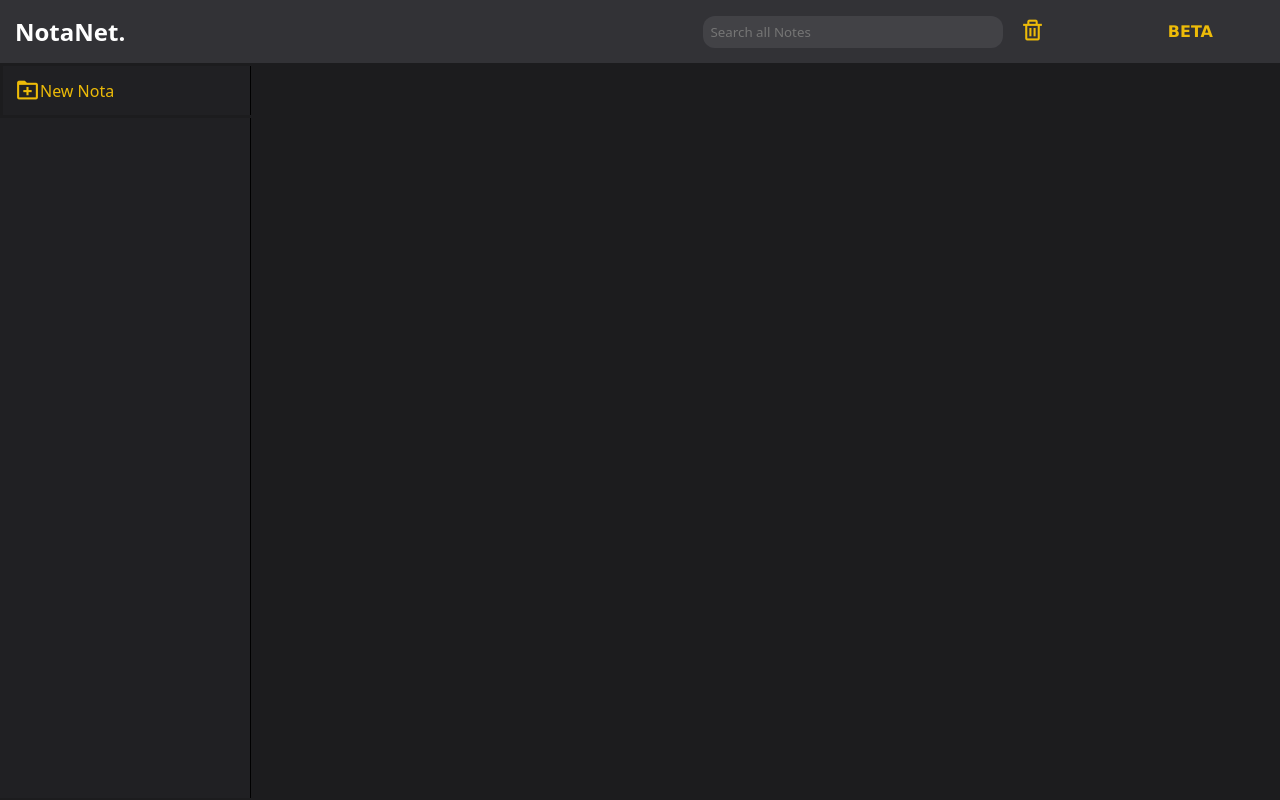
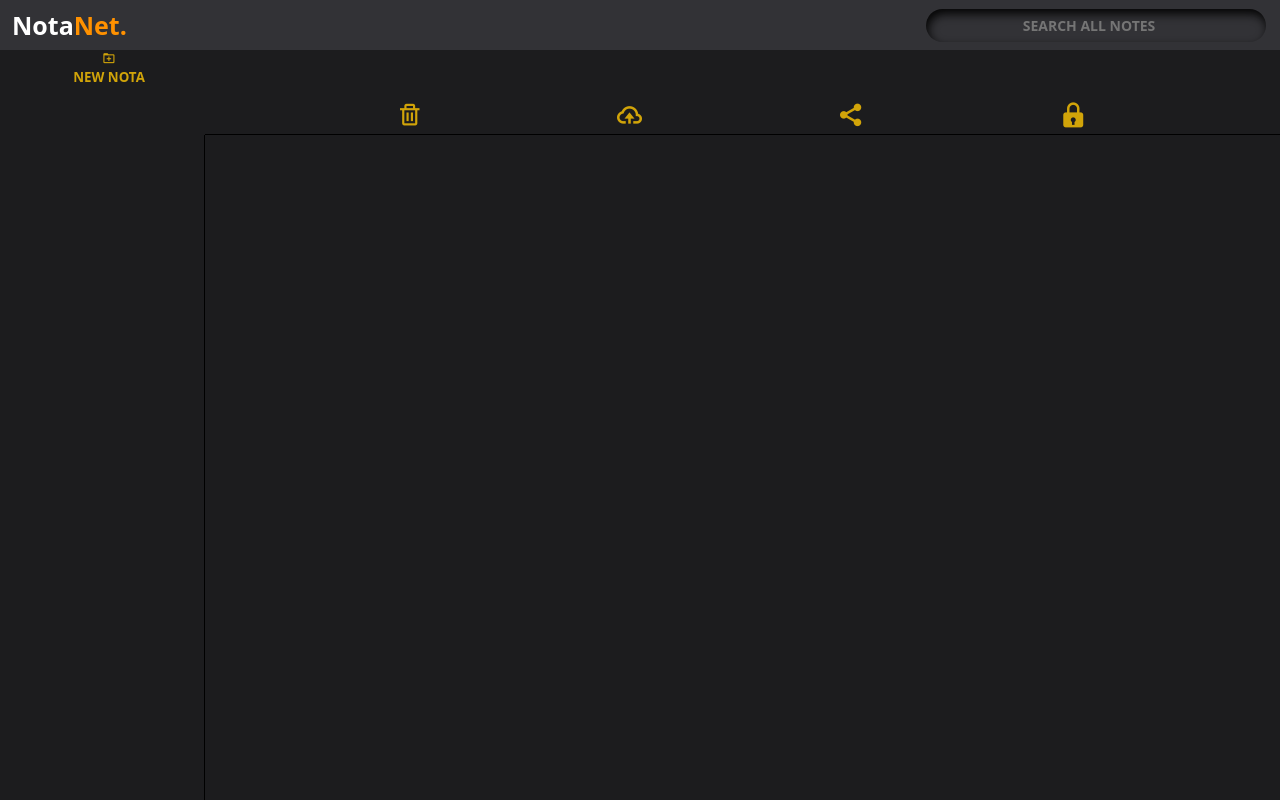
Before and after one commit to PedroVinicins/NotaNet, a plain HTML site: page public/NotaNet.html in a window 1280 px wide. Drawn offline with nearby package versions, Linux system fonts and the light colour scheme.

Commit message:
Ajuste de visual, e novas funçaes futuras

```diff
--- a/public/NotaNet.html
+++ b/public/NotaNet.html
@@ -1,27 +1,47 @@
 <!DOCTYPE html>
 <html lang="pt-br">
+
 <head>
   <meta charset="UTF-8">
+  <meta name="viewport" content="width=device-width, initial-scale=1.0">
   <link href='https://unpkg.com/boxicons@2.1.4/css/boxicons.min.css' rel='stylesheet'>
-  <meta name="viewport" content="width=device-width, initial-scale=1.0">
+  <link rel="stylesheet" href="/public/css/home.css">
   <script type="module" src="/public/js/index.js"></script>
-  <link rel="stylesheet" href="/public/css/home.css">
   <title>NotaNet.</title>
 </head>
+
 <body>
 
-  <nav class="sidebar-header">
-    <h2>NotaNet.</h2> <h4>BETA</h4>
-    <input type="search" name="Notas" id="searchNotas" placeholder="Search all Notes">
-    <span class="apagaTudo"><i class='bx bx-trash'></i></span>
+  <nav class="nav-bar">
+    <h2>Nota<a href="/public/NotaNet.html">Net.</a></h2>
+    <input type="search" class="input" name="Notas" id="searchNotas" placeholder="Search all Notes">
   </nav>
 
-  <nav id="sidebar"></nav>
-  <button id="btnNotes"><i class='bx bx-folder-plus'></i><p>New Nota</p></button>
+  <button id="btnNotes">
+    <span class="box">
+      <i class='bx bx-folder-plus'></i>
+      <p>New Nota</p>
+    </span>
+  </button>
 
-  <nav id="listnotas"></nav>
-  <div class="main-notes">
-    <div id="notes-container"></div>
+  <div class="items">
+    <span class="apagaTudo"><i class='bx bx-trash'></i></span>
+    <!--novas funçaes-->
+    <a href="/public/Ops.html"><i class='bx bx-cloud-upload'></i></a>
+    <a href="/public/Ops.html"><i class='bx bxs-share-alt'></i></a>
+    <a href="/public/Ops.html"><i class='bx bxs-lock'></i></a>
+
   </div>
+
+  <section class="notes">
+
+    <div id="listnotas"></div>
+    <div class="main-notes">
+      <div id="notes-container"></div>
+    </div>
+  </section>
+
+
 </body>
+
 </html>
--- a/public/css/home.css
+++ b/public/css/home.css
@@ -1,106 +1,154 @@
 * {
   margin: 0;
   padding: 0;
+  box-sizing: border-box;
   font-family: system-ui, -apple-system, BlinkMacSystemFont, 'Segoe UI', Roboto, Oxygen, Ubuntu, Cantarell, 'Open Sans', 'Helvetica Neue', sans-serif;
 }
 
-body {
+body,
+html {
+  position: fixed;
+  scrollbar-width: thin;
   color: white;
-  height: 100%;
-  position: fixed;
-  top: 0;
-  left: 0;
-  width: 100%;
+  scrollbar-color: #ffff #333;
   background-color: #1C1C1E;
 }
 
-h4 {
-  position: relative;
-  left: 776px;
-  color: #EDBB08;
-  font-family: Verdana, Geneva, Tahoma, sans-serif;
+.nav-bar {
+  display: flex;
+  align-items: center;
+  justify-content: space-between;
+  height: 50px;
+  padding: 2px;
+  background-color: #323236;
 }
 
-.sidebar-header {
-  display: flex;
-  width: 100%;
-  padding: 15px;
-  justify-content: space-between;
-  align-items: center;
-  color: rgb(255, 255, 255);
-  background-color: #323236;
-  z-index: 1;
+.nav-bar h2 {
+  font-size: 25px;
+  font-weight: 800;
+  margin-left: 10px;
+}
+.nav-bar a{
+  text-decoration: none;
+  color: rgb(255, 145, 0);
 }
 
-input {
-  width: 300px;
-  padding: 7px;
-  color: white;
-  background-color: #454549dc;
-  border-radius: 12px;
+.input {
+  background: none;
   border: none;
   outline: none;
+  width: 340px;
+  padding: 7px;
+  margin-right: 12px;
+  font-weight: 900;
+  transition: .5s linear;
+  overflow: hidden;
+  text-align: center;
+  background: transparent;
+  text-transform: uppercase;
+  font-size: 14px;
+  border-radius: 9999px;
+  box-shadow: inset 2px 5px 10px rgb(5, 5, 5);
+  color: #fff;
+}
+
+.notes {
+  display: flex;
+  align-items: center;
+  justify-content: space-evenly;
+  background-color: #ff8f06;
+  width: 100vw;
+  height: 100vb;
+}
+
+/* Div de items */
+.items {
+  display: flex;
+  background-color: #1C1C1E;
+  align-items: center;
+  justify-content: space-evenly;
+  width: 84%;
+  height: 40px;
+  float: right;
+  border-bottom: solid 1px black;
+}
+
+.items a {
+  text-decoration: none;
+  color: #D1A409;
+  display: flex;
+  position: relative;
+  font-size: 30px;
+}
+
+.items a:hover {
+  cursor: pointer;
+  background-color: #555;
+  border-radius: 5px;
 }
 
 .apagaTudo {
+  display: flex;
   position: relative;
-  left: -250px;
-  color: #EDBB08;
-  cursor: pointer;
+  font-size: 26px;
+  color: #D1A409;
 }
 
-.add-checkbox-line {
-  position: absolute;
-  /* ou fixed, dependendo do caso */
-  color: #EDBB08;
+.apagaTudo:hover {
   cursor: pointer;
-  z-index: 9999;
-  /* Certifique-se de que este valor seja maior que o dos outros elementos */
+  background-color: #555;
+  border-radius: 5px;
 }
+
+/* Notas salvas*/
 
 #listnotas {
   display: flex;
-  position: absolute;
+  align-items: center;
   flex-direction: column;
-  align-items: center;
-  width: 250px;
-  min-height: auto;
-  height: 85vb;
-  background-color: #202023;
+  width: 19%;
+  height: 100%;
+  scrollbar-width: thin;
+  background-color: #1C1C1E;
   transition: .8s;
   color: #fff;
   border-right: solid 1px black;
   overflow-y: auto;
   /* Scroll vertical */
   overflow-x: hidden;
-  z-index: 2;
 }
 
-/* Personalização da barra de rolagem */
-#listnotas::-webkit-scrollbar {
-  width: 1px;
-
-  /* Largura da barra */
+/* buntton */
+.box {
+  display: block;
+  float: left;
+  width: 218px;
+  height: 40px;
+  align-items: center;
+  justify-content: center;
+  text-align: center;
+  transition: .5s linear;
+  position: relative;
+  overflow: hidden;
+  background: transparent;
+  text-transform: uppercase;
+  font-weight: 900;
+  z-index: 1000;
 }
 
-#listnotas::-webkit-scrollbar-track {
-  background: #2C2C2E;
-  border-radius: 16px;
-  /* Cor de fundo da trilha */
+.box:hover {
+  cursor: pointer;
+  background-color: #555;
 }
 
-#listnotas::-webkit-scrollbar-thumb {
-  background-color: #4A4A4D;
-  /* Cor da barra */
-
-  /* Arredondamento */
+button {
+  color: #D1A409;
+  text-decoration: none;
+  cursor: pointer;
+  outline: none;
+  border: none;
+  background: transparent;
 }
-
-#listnotas::-webkit-scrollbar-thumb:hover {
-  background-color: #5C5C5E;
-  /* Cor da barra ao passar o mouse */
-}
-
 
 .notasSalvas {
   display: grid;
@@ -109,13 +157,8 @@ input {
   width: 30vh;
   margin: 5px;
   border-radius: 12px;
-  background-color: #454549dc;
+  background-color: #3D3D42;
   color: white;
-}
-
-i {
-  color: #EDBB08;
-  font-size: 25px;
 }
 
 .note-name {
@@ -138,75 +181,30 @@ i {
   background-color: transparent;
 }
 
-#btnNotes {
-  display: flex;
-  position: relative;
-  left: 0;
-  align-items: center;
-  width: 248px;
-  padding: 12px;
-  color: #EDBB08;
-  font-size: 1.0rem;
-  margin: 3px;
-  background-color: #202023;
-  border-right: solid 1px black;
-  border-left: none;
-  border-top: none;
-  border-bottom: none;
-  cursor: pointer;
-  outline: none;
-  transition: color 0.3s;
-  z-index: 1;
-}
-
-/* NOTAS SALVAS CSS */
-
-
 .main-notes {
   display: flex;
-  position: relative;
-  left: 300px;
-  top: -48px;
-  min-width: 100vb;
-  width: 100%;
-  min-height: auto;
-  height: 100vb;
-  transition: .8s;
+  flex-direction: column;
+  align-items: center;
+  min-width: 100px;
+  max-width: 100vw;
+  width: 100vw;
+  height: 100vh;
   background-color: #1C1C1E;
-  transition: .8s;
+  scrollbar-width: thin;
   overflow-y: auto;
   /* Scroll vertical */
   overflow-x: hidden;
-}
-
-/* Personalização da barra de rolagem */
-.main-notes::-webkit-scrollbar {
-  width: 1px;
-  /* Largura da barra */
-}
-
-.main-notes::-webkit-scrollbar-track {
-  background: #2C2C2E;
-  /* Cor de fundo da trilha */
-}
-
-.main-notes::-webkit-scrollbar-thumb {
-  background-color: #4A4A4D;
-  /* Cor da barra */
-  border-radius: 3px;
-  /* Arredondamento */
-}
-
-.main-notes::-webkit-scrollbar-thumb:hover {
-  background-color: #5C5C5E;
-  /* Cor da barra ao passar o mouse */
+  scrollbar-color: #333 #333;
+  background-color: #1C1C1E;
 }
 
 .note-content {
-  min-width: 100vb;
-  width: 100%;
-  min-height: auto;
-  height: 100vb;
+  display: flex;
+  flex-direction: column;
+  align-items: center;
+  min-width: 100px;
+  max-width: 100vw;
+  height: 100vh;
   background-color: #1C1C1E;
   transition: .8s;
   overflow-y: auto;
@@ -218,24 +216,27 @@ i {
   outline: none;
   border: none;
   word-break: keep-all1;
-  width: 90%;
-  border-bottom: solid 1px wheat;
-  font-size: 35px;
+  align-items: center;
+  width: 100%;
+  font-weight: 900;
+  text-transform: uppercase;
+  border-bottom: solid 1px #D1A409;
+  margin-top: 13px;
+  font-size: 30px;
+  font-family: system-ui, -apple-system, BlinkMacSystemFont, 'Segoe UI', Roboto, Oxygen, Ubuntu, Cantarell, 'Open Sans', 'Helvetica Neue', sans-serif;
   background-color: transparent;
 }
 
 /* Textarea */
 textarea {
-  padding: 14px;
   outline: none;
   resize: none;
   border: none;
   overflow-y: auto;
   overflow-x: auto;
   background-color: #1C1C1E;
+  width: 80cqw;
   font-size: 18px;
-  width: auto;
-  min-width: 140vh;
   min-height: 10vb;
   height: 80%;
   color: #ffffff;
```
Also changed, not shown: public/Ops.html (added, +104 -0 lines), public/css/mobile-view.css (deleted, +0 -166 lines), public/css/reponse-view.css (added, +50 -0 lines).
